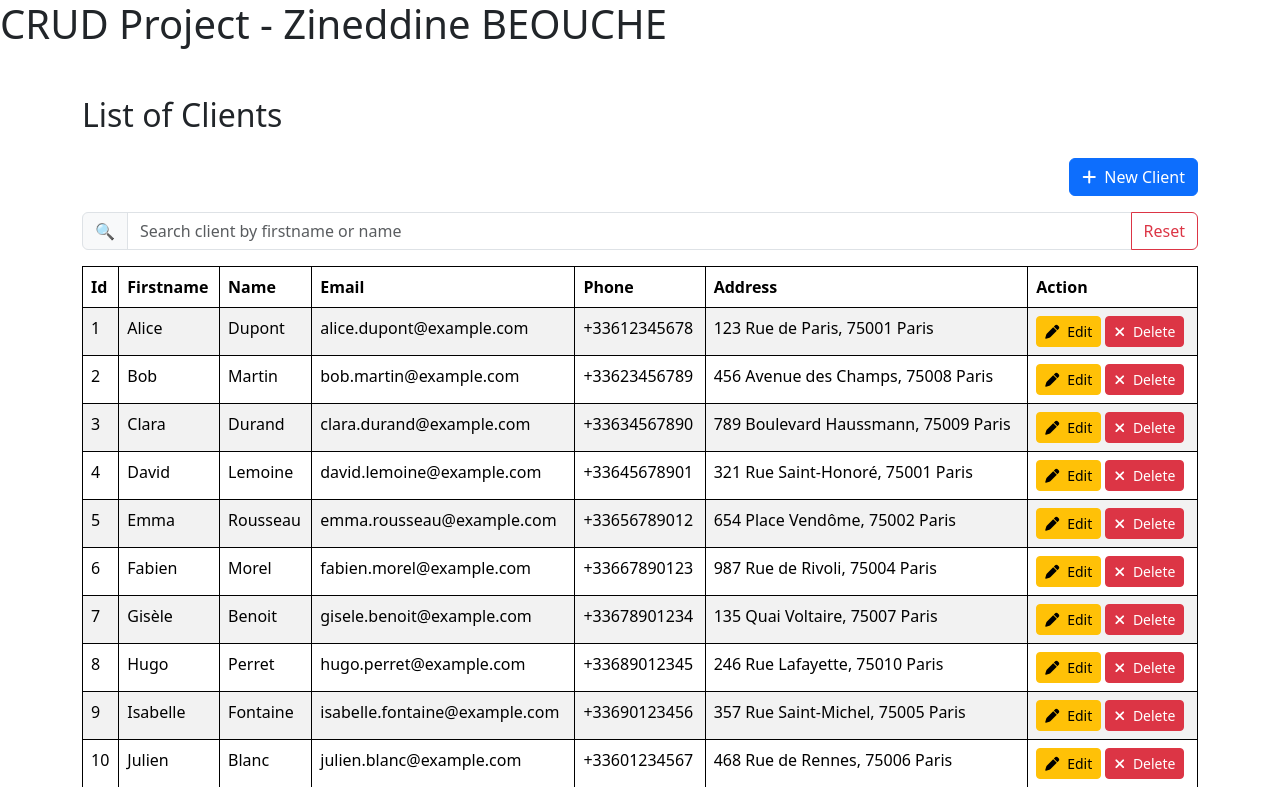
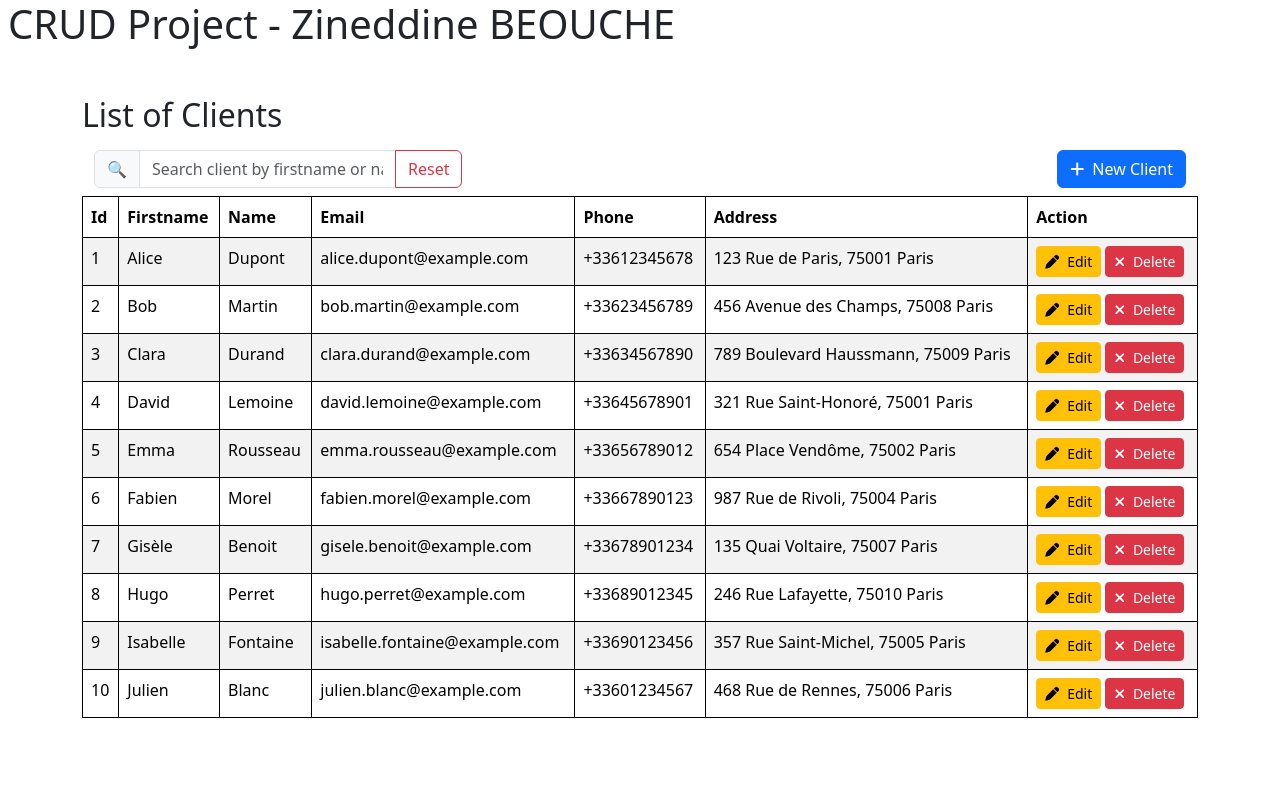
Before and after one commit to ZineddineBE/crud_project, a PHP site: page / in a window 1280 px wide. Shown: the top 787 px of the page. After the commit the page ends 718 px from the top, so only its background shows below. Run offline with PHP 8.4, Linux system fonts and the light colour scheme; data comes from the database, SQL or seed files in the repository; some libraries are stand-ins or nearby versions.

Commit message:
Improved layout of search bar and 'New Client' button

```diff
--- a/create.php
+++ b/create.php
@@ -23,6 +23,7 @@ if ($_SERVER['REQUEST_METHOD'] == 'POST') {
             $errorMessage = "All the fields are required !";
             break;
         }
+
         //add a new client to the database
 
         $sql = "INSERT INTO clients (firstname, name, email, phone, address) " .
--- a/index.php
+++ b/index.php
@@ -9,7 +9,7 @@
 
     if (isset($_GET["search"])) {
         $search_term = $connection->real_escape_string($_GET["search"]);
-        $sql .= " WHERE firstname LIKE '$search_term%' OR name LIKE '$search_term%'";
+        $sql .= " WHERE firstname LIKE '$search_term%' OR name LIKE '$search_term%' OR ";
     }
 
     $result = $connection->query($sql);
@@ -42,25 +42,31 @@
 
 </head>
 <body>
-    <h1>CRUD Project - Zineddine BEOUCHE</h1>
+    <h1 class="ps-2">CRUD Project - Zineddine BEOUCHE</h1>
     <div class="container my-5">
         <h2>List of Clients</h2>
-        <div class="d-flex justify-content-end">
-            <a href="create.php" class="btn btn-primary my-3" role="button">
-                <i class="fa-solid fa-plus pe-2"></i>New Client
-            </a>
+
+        <div class="container mt-3 mb-2">
+            <div class="row justify-content-between">
+
+                <form action="" method="get" class="col-auto">
+                    <div class="input-group flex-nowrap">
+                        <span class="input-group-text">🔍</span>
+                        <input type="text" class="form-control w-50" name="search" id="search" placeholder="Search client by firstname or name" value="<?php echo htmlspecialchars($search_term); ?>" aria-label="Search"aria-describedby="addon-wrapping">
+                        <a href="index.php" class="btn btn-outline-danger">Reset</a>
+                    </div>
+                </form>
+
+                <div class="col-auto">
+                    <a href="create.php" class="btn btn-primary" role="button">
+                        <i class="fa-solid fa-plus pe-2"></i>New Client
+                    </a>
+                </div>
+
+            </div>
         </div>
 
 
-
-
-        <form action="" method="get" class="mb-3">
-            <div class="input-group flex-nowrap">
-                <span class="input-group-text">🔍</span>
-                <input type="text" class="form-control w-50" name="search" id="search" placeholder="Search client by firstname or name" value="<?php echo htmlspecialchars($search_term); ?>" aria-label="Search"aria-describedby="addon-wrapping">
-                <a href="index.php" class="btn btn-outline-danger">Reset</a>
-            </div>
-        </form>
 
         <table class="table table-striped">
             <thead>
```
